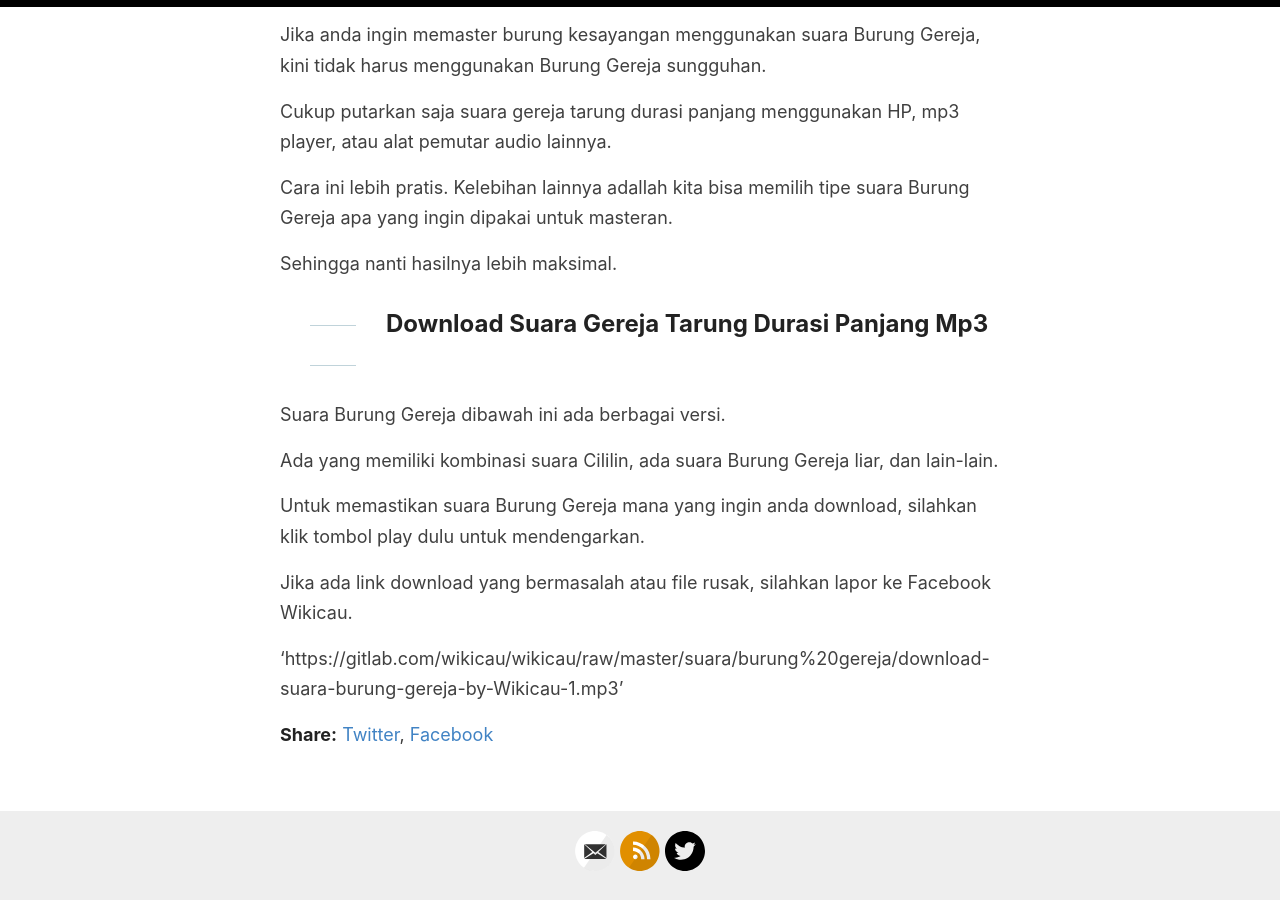
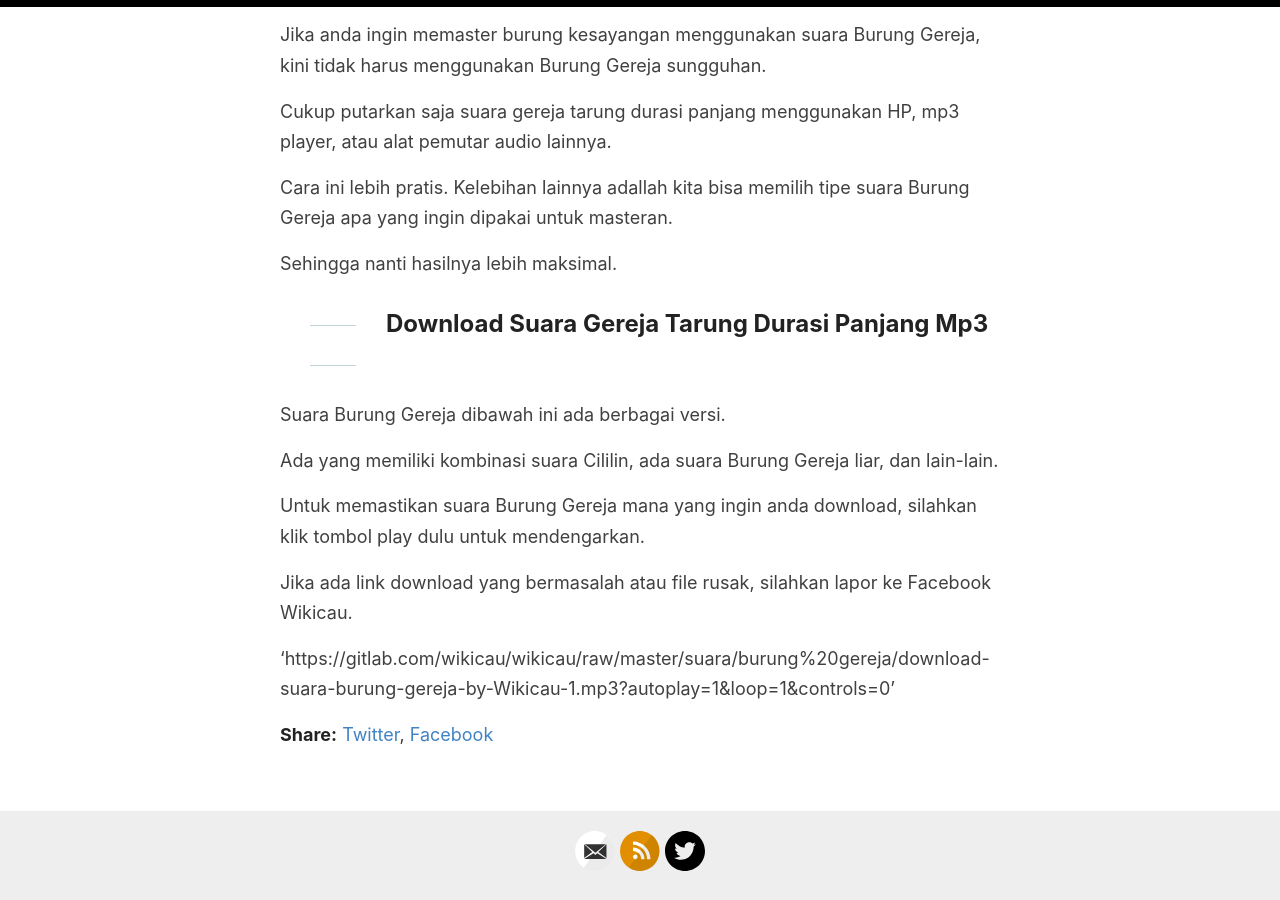
Before and after one commit to wikicau/wikicau.github.io, a Jekyll site: the page built from _posts/2019-8-12-code-snippets.md, in a window 1280 px wide and 900 px high, scrolled down 1096 px. Built offline with Jekyll 4.4.1, drawn with Linux system fonts in a browser that asks for light colours; some of the changed lines change nothing that is shown.

Commit message:
add autplay code

```diff
--- a/_posts/2019-8-12-code-snippets.md
+++ b/_posts/2019-8-12-code-snippets.md
@@ -46,4 +46,4 @@ Untuk memastikan suara Burung Gereja mana yang ingin anda download, silahkan kli
 
 Jika ada link download yang bermasalah atau file rusak, silahkan lapor ke Facebook Wikicau.
 
-'https://gitlab.com/wikicau/wikicau/raw/master/suara/burung%20gereja/download-suara-burung-gereja-by-Wikicau-1.mp3'
+'https://gitlab.com/wikicau/wikicau/raw/master/suara/burung%20gereja/download-suara-burung-gereja-by-Wikicau-1.mp3?autoplay=1&loop=1&controls=0'
```
